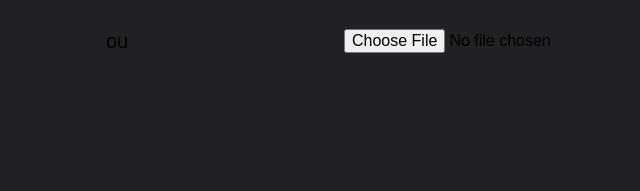
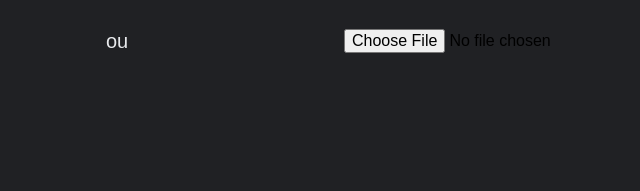
Before and after one commit to Victor-Natan/google, a plain HTML site: page index.html in a window 1280 px wide. Shown: the part 161-352 px from the top of the page, 528-1168 px from the left. Drawn offline with Linux system fonts and the light colour scheme.

Commit message:
alterando cores

```diff
--- a/style.css
+++ b/style.css
@@ -49,6 +49,7 @@
   margin: auto;
   padding: 0 0 0 10px;
   font-size: 20px;
+  color: var(--cor-do-texto);
 }
 
 input {
```
